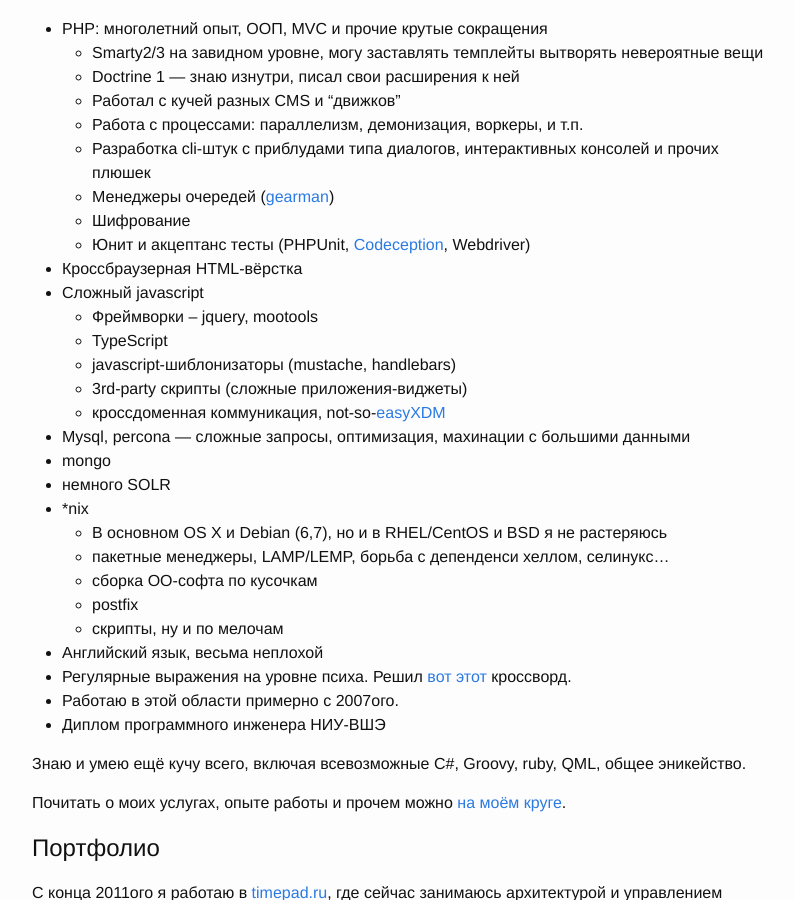
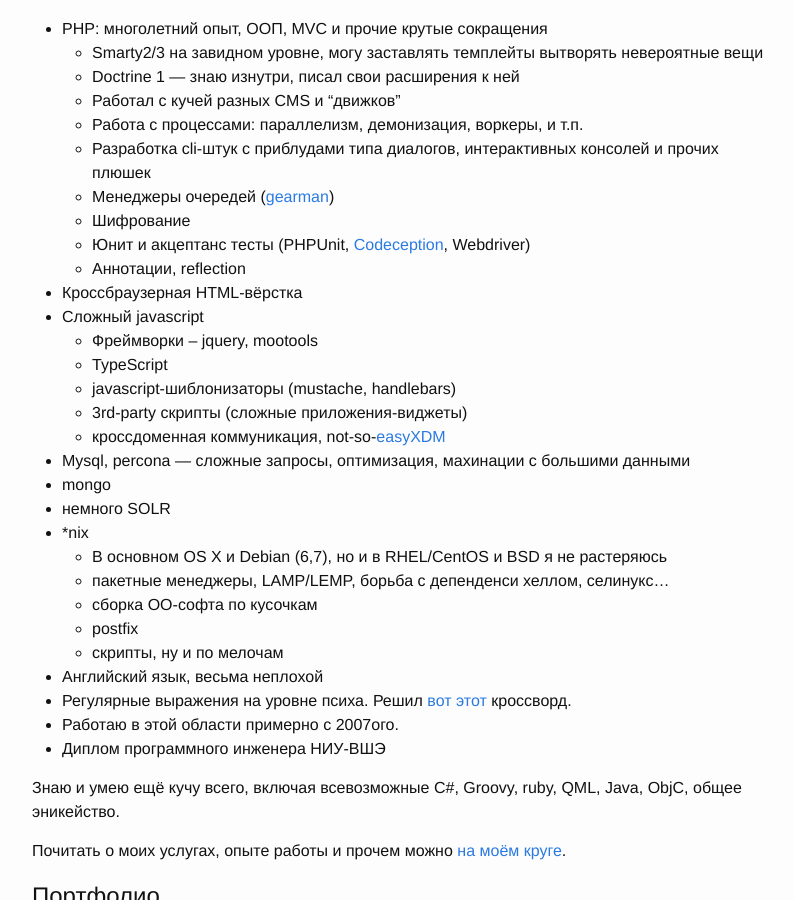
Before and after one commit to artyfarty/artyfartyio.github.io, a Jekyll site: the page built from devel.md, in a window 1280 px wide and 900 px high, scrolled down 198 px. Shown: the whole window, without its empty margins (238-1032 px from the left). Built offline with Jekyll 4.4.1, drawn with Linux system fonts in a browser that asks for light colours.

Commit message:
Update devel.md

```diff
--- a/devel.md
+++ b/devel.md
@@ -16,6 +16,7 @@ weight: 20
   * Менеджеры очередей ([gearman](http://gearman.org/))
   * Шифрование
   * Юнит и акцептанс тесты (PHPUnit, [Codeception](http://codeception.com/), Webdriver)
+  * Аннотации, reflection
 * Кроссбраузерная HTML-вёрстка
 * Сложный javascript
   * Фреймворки – jquery, mootools
@@ -37,7 +38,7 @@ weight: 20
 * Работаю в этой области примерно с 2007ого.
 * Диплом программного инженера НИУ-ВШЭ
 
-Знаю и умею ещё кучу всего, включая всевозможные C#, Groovy, ruby, QML, общее эникейство.
+Знаю и умею ещё кучу всего, включая всевозможные C#, Groovy, ruby, QML, Java, ObjC, общее эникейство.
 
 Почитать о моих услугах, опыте работы и прочем можно [на моём круге](http://artyfarty.moikrug.ru/).
 
```
